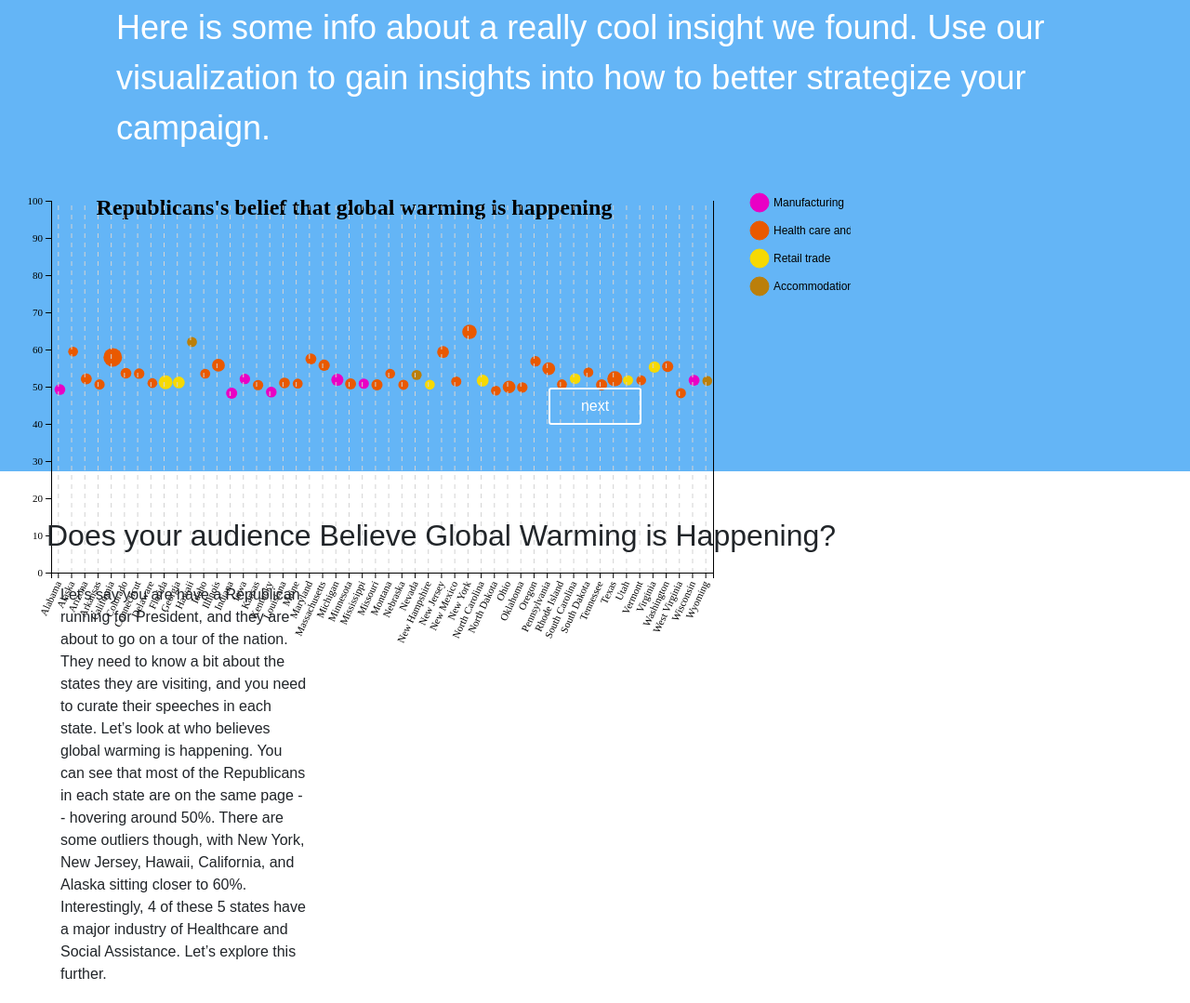
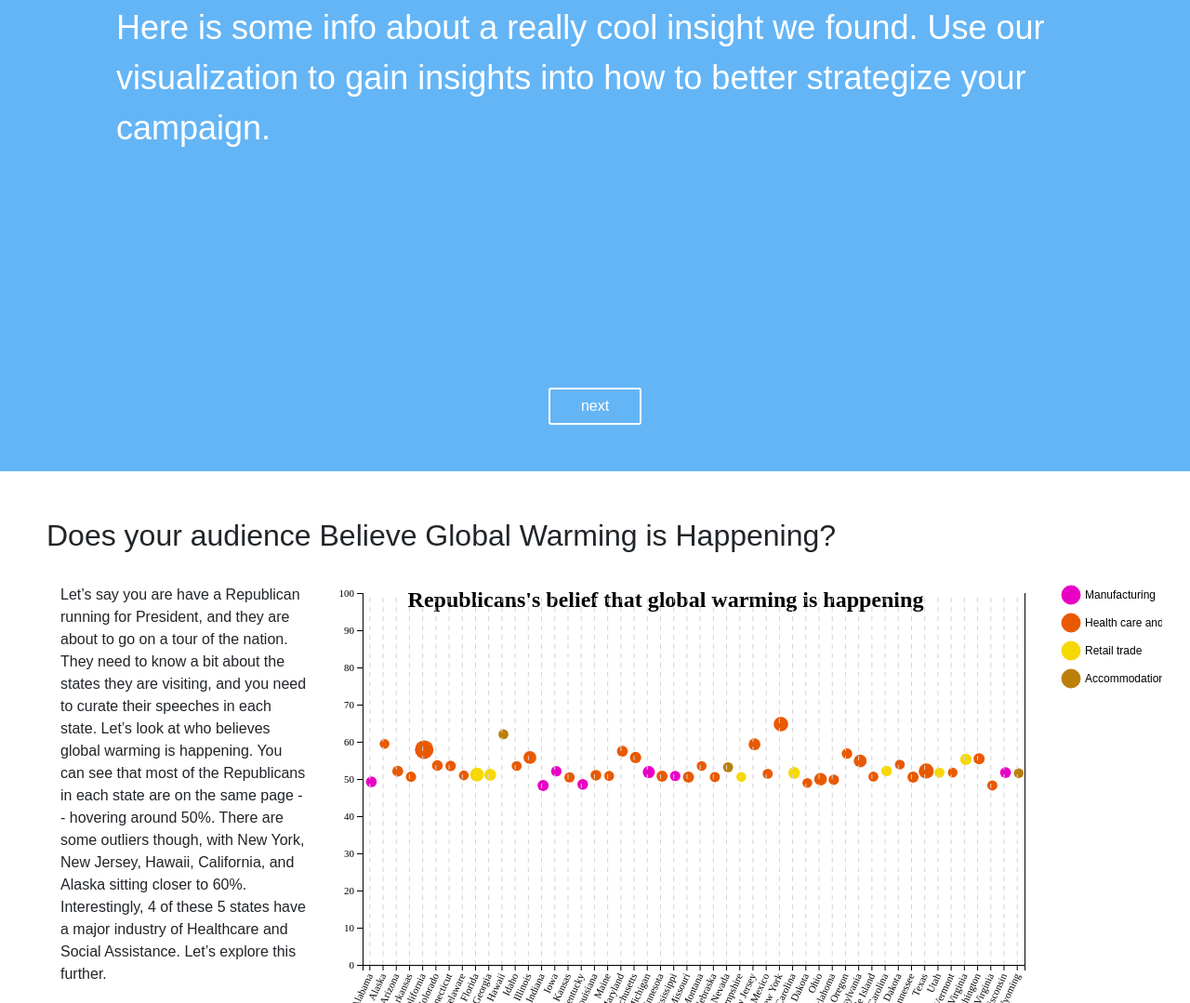
Before and after one commit to psane/si-649-project, a plain HTML site: page index.html in a window 1280 px wide. Shown: the part 293-1372 px from the top of the page at 93% size. Drawn offline with nearby package versions, Linux system fonts and the light colour scheme.

Commit message:
Bug Fix- Viz 1 in Sec 0
Fixed Section 1 chart popping up in Section 0

```diff
--- a/index.html
+++ b/index.html
@@ -31,7 +31,7 @@
             </div>
         </div>
         <a href="#s-1" id="s0-next-btn" class="btn-next white">next</a>
-        <svg class="chart1"></svg>
+        <!-- <svg class="chart1"></svg> -->
     </section>
     <section id="s-1">
         <div class="row">
```
